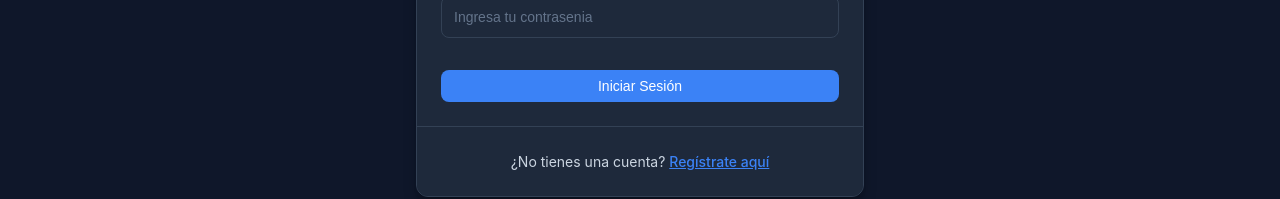
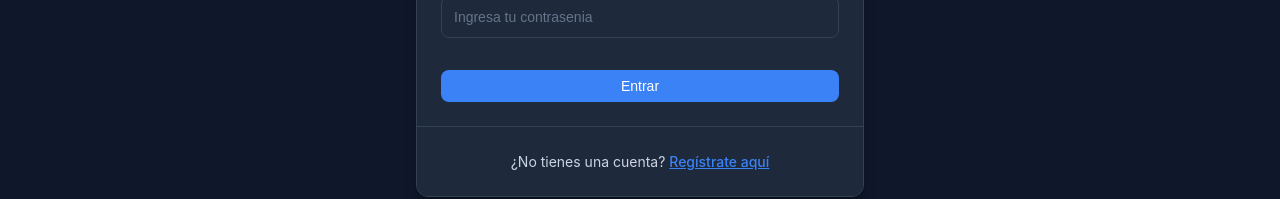
Before and after one commit to mateo-velasquez/ingsoft3-tp01, a React (Vite) app in the folder course-page/frontend/frontend-lms/: page /login in a window 1280 px wide. Shown: the part 440-639 px from the top of the page. Built offline with nearby package versions, Linux system fonts and the light colour scheme.

Commit message:
fix: rename the login button to Entrar

```diff
--- a/course-page/frontend/frontend-lms/src/pages/Login.jsx
+++ b/course-page/frontend/frontend-lms/src/pages/Login.jsx
@@ -135,7 +135,7 @@ const Login = () => {
                 loading={isLoading}
                 className="w-full mt-4"
               >
-                Iniciar Sesión
+                Entrar
               </Button>
             </form>
           </Card.Body>
```
